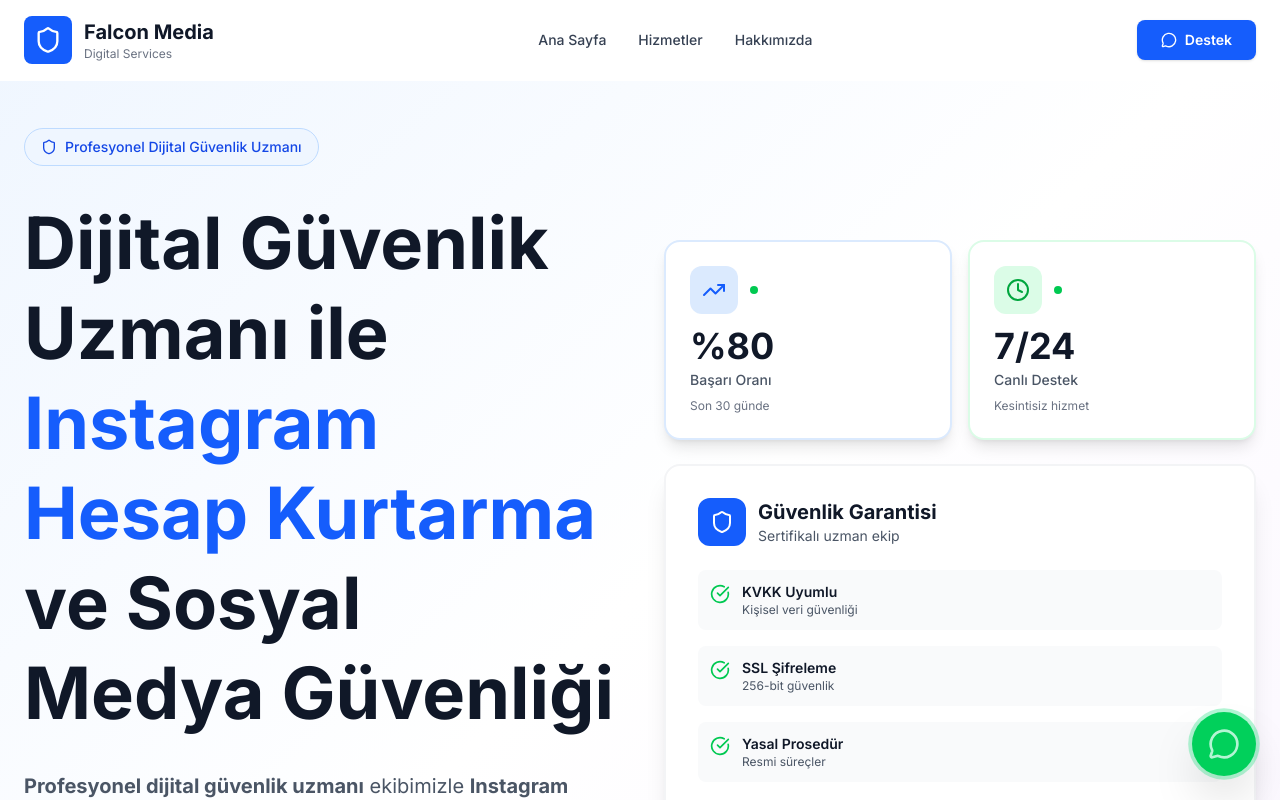
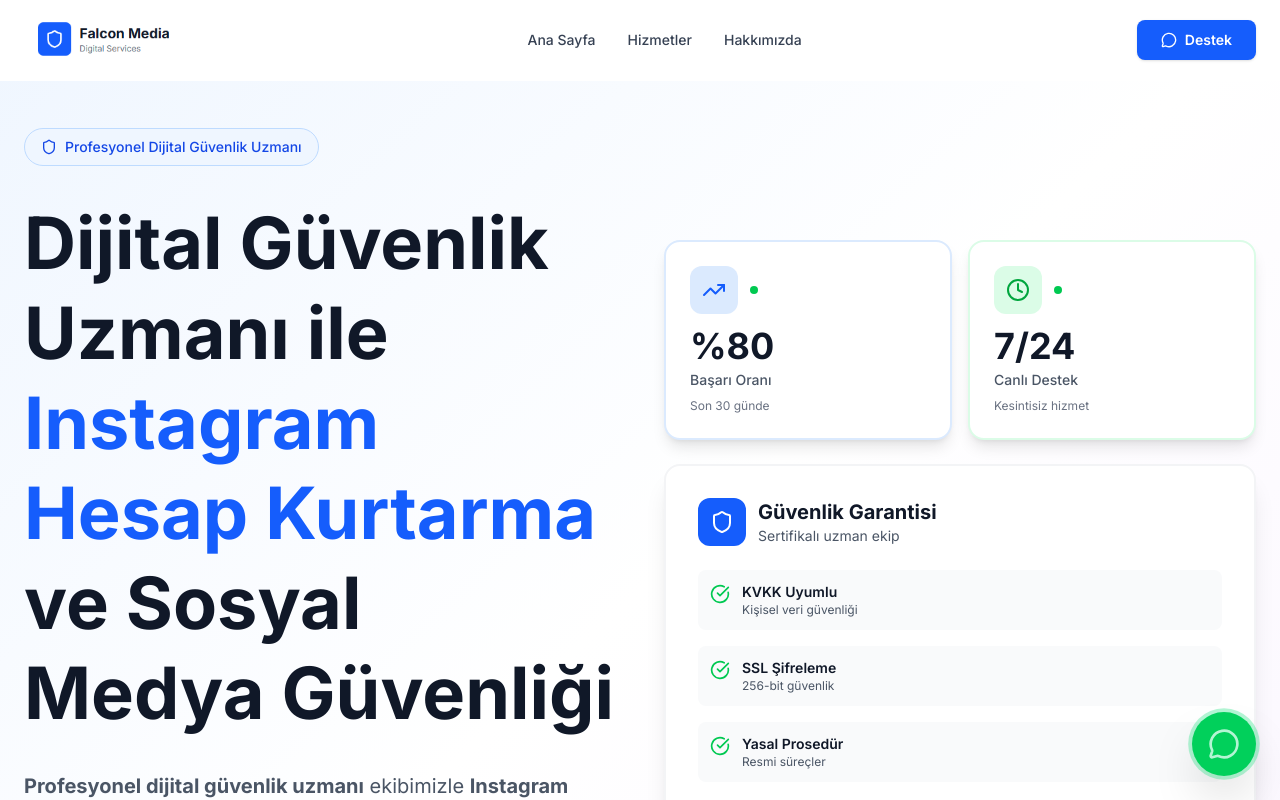
Before and after one commit to iddaasohbet/falconmedya, a Next.js app: page / in a window 1280 px wide. Shown: the top 800 px of the page. Built offline with nearby package versions, Linux system fonts and the light colour scheme.

Commit message:
Logo ve yazıları kaldır, falcon.png'yi entegre et

```diff
--- a/src/app/apple-icon.tsx
+++ /dev/null
@@ -1,46 +0,0 @@
-import { ImageResponse } from 'next/og'
-
-export const runtime = 'edge'
-
-export const size = {
-  width: 180,
-  height: 180,
-}
-
-export const contentType = 'image/png'
-
-export default function AppleIcon() {
-  return new ImageResponse(
-    (
-      <div
-        style={{
-          fontSize: 24,
-          background: 'linear-gradient(to bottom right, #3b82f6, #2563eb)',
-          width: '100%',
-          height: '100%',
-          display: 'flex',
-          alignItems: 'center',
-          justifyContent: 'center',
-          color: 'white',
-          borderRadius: '20%',
-        }}
-      >
-        <svg
-          width="100"
-          height="100"
-          viewBox="0 0 24 24"
-          fill="none"
-          stroke="currentColor"
-          strokeWidth="2"
-          strokeLinecap="round"
-          strokeLinejoin="round"
-        >
-          <path d="M12 22s8-4 8-10V5l-8-3-8 3v7c0 6 8 10 8 10" />
-        </svg>
-      </div>
-    ),
-    {
-      ...size,
-    }
-  )
-}
--- a/src/app/icon.tsx
+++ /dev/null
@@ -1,46 +0,0 @@
-import { ImageResponse } from 'next/og'
-
-export const runtime = 'edge'
-
-export const size = {
-  width: 32,
-  height: 32,
-}
-
-export const contentType = 'image/png'
-
-export default function Icon() {
-  return new ImageResponse(
-    (
-      <div
-        style={{
-          fontSize: 24,
-          background: 'linear-gradient(to bottom right, #3b82f6, #2563eb)',
-          width: '100%',
-          height: '100%',
-          display: 'flex',
-          alignItems: 'center',
-          justifyContent: 'center',
-          color: 'white',
-          borderRadius: '20%',
-        }}
-      >
-        <svg
-          width="20"
-          height="20"
-          viewBox="0 0 24 24"
-          fill="none"
-          stroke="currentColor"
-          strokeWidth="2"
-          strokeLinecap="round"
-          strokeLinejoin="round"
-        >
-          <path d="M12 22s8-4 8-10V5l-8-3-8 3v7c0 6 8 10 8 10" />
-        </svg>
-      </div>
-    ),
-    {
-      ...size,
-    }
-  )
-}
--- a/src/app/layout.tsx
+++ b/src/app/layout.tsx
@@ -85,7 +85,8 @@ export default function RootLayout({
         <meta name="viewport" content="width=device-width, initial-scale=1, maximum-scale=5, user-scalable=yes" />
         <link rel="preconnect" href="https://fonts.googleapis.com" />
         <link rel="preconnect" href="https://fonts.gstatic.com" crossOrigin="anonymous" />
-        <link rel="icon" href="/favicon.svg" type="image/svg+xml" />
+        <link rel="icon" href="/falcon.png" type="image/png" />
+        <link rel="apple-touch-icon" href="/falcon.png" />
         <link rel="manifest" href="/manifest.json" />
         <meta name="theme-color" content="#3b82f6" />
       </head>
--- a/src/components/Footer.tsx
+++ b/src/components/Footer.tsx
@@ -1,7 +1,8 @@
 "use client";
 
 import Link from "next/link";
-import { Shield, Mail, Phone, MapPin, Facebook, Twitter, Instagram, Linkedin } from "lucide-react";
+import Image from "next/image";
+import { Mail, Phone, MapPin, Facebook, Twitter, Instagram, Linkedin } from "lucide-react";
 
 export default function Footer() {
   return (
@@ -11,18 +12,14 @@ export default function Footer() {
         <div className="grid md:grid-cols-2 lg:grid-cols-4 gap-12">
           {/* Company Info */}
           <div className="space-y-6">
-            <Link href="/" className="flex items-center gap-3">
-              <div className="flex h-12 w-12 items-center justify-center rounded-lg bg-blue-600">
-                <Shield className="h-7 w-7 text-white" />
-              </div>
-              <div>
-                <span className="block text-xl font-bold text-gray-900">
-                  Falcon Media
-                </span>
-                <span className="block text-xs text-gray-500">
-                  Digital Services
-                </span>
-              </div>
+            <Link href="/" className="flex items-center">
+              <Image
+                src="/falcon.png"
+                alt="Falcon Media"
+                width={120}
+                height={48}
+                className="h-12 w-auto"
+              />
             </Link>
             <p className="text-gray-600 leading-relaxed">
               Dijital güvenliğiniz için profesyonel çözümler. Hesaplarınızın kontrolünü geri alın, güvende kalın.
@@ -164,7 +161,7 @@ export default function Footer() {
         <div className="mx-auto max-w-7xl px-6 py-6">
           <div className="flex flex-col md:flex-row items-center justify-between gap-4">
             <p className="text-sm text-gray-600">
-              © {new Date().getFullYear()} <span className="font-semibold text-gray-900">Falcon Media</span>. Tüm hakları saklıdır.
+              © {new Date().getFullYear()} Tüm hakları saklıdır.
             </p>
 
             <div className="flex gap-6 text-sm">
--- a/src/components/Header.tsx
+++ b/src/components/Header.tsx
@@ -1,9 +1,10 @@
 "use client";
 
 import Link from "next/link";
+import Image from "next/image";
 import { useState, useEffect } from "react";
 import { motion, AnimatePresence } from "framer-motion";
-import { Menu, X, Shield, MessageCircle } from "lucide-react";
+import { Menu, X, MessageCircle } from "lucide-react";
 
 export default function Header() {
   const [open, setOpen] = useState(false);
@@ -27,18 +28,15 @@ export default function Header() {
     >
       <div className="mx-auto flex max-w-7xl items-center justify-between px-6 py-4">
         {/* Logo */}
-        <Link href="/" className="flex items-center gap-3">
-          <div className="flex h-12 w-12 items-center justify-center rounded-lg bg-blue-600">
-            <Shield className="h-7 w-7 text-white" />
-          </div>
-          <div>
-            <span className="block text-xl font-bold text-gray-900">
-              Falcon Media
-            </span>
-            <span className="block text-xs text-gray-500">
-              Digital Services
-            </span>
-          </div>
+        <Link href="/" className="flex items-center">
+          <Image
+            src="/falcon.png"
+            alt="Falcon Media"
+            width={120}
+            height={48}
+            className="h-12 w-auto"
+            priority
+          />
         </Link>
 
         {/* Desktop Navigation */}
```
Also changed, not shown: public/falcon.png (added).
